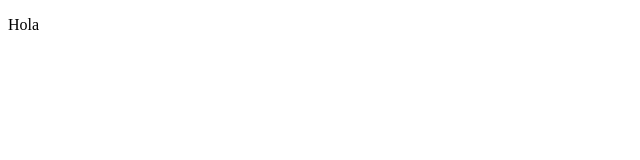
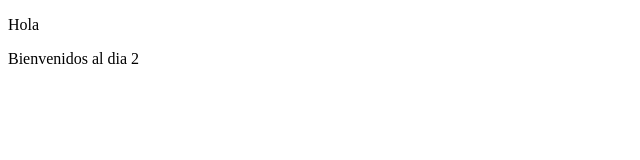
Before and after one commit to reychman/1erMarzo, a plain HTML site: page index.html in a window 1280 px wide. Shown: the whole page, without its empty margins (0-640 px from the left). Drawn offline with Linux system fonts and the light colour scheme.

Commit message:
2do commit

```diff
--- a/index.html
+++ b/index.html
@@ -7,5 +7,6 @@
 </head>
 <body>
     <p>Hola</p>
+    <p>Bienvenidos al dia 2</p>
 </body>
 </html>
```
